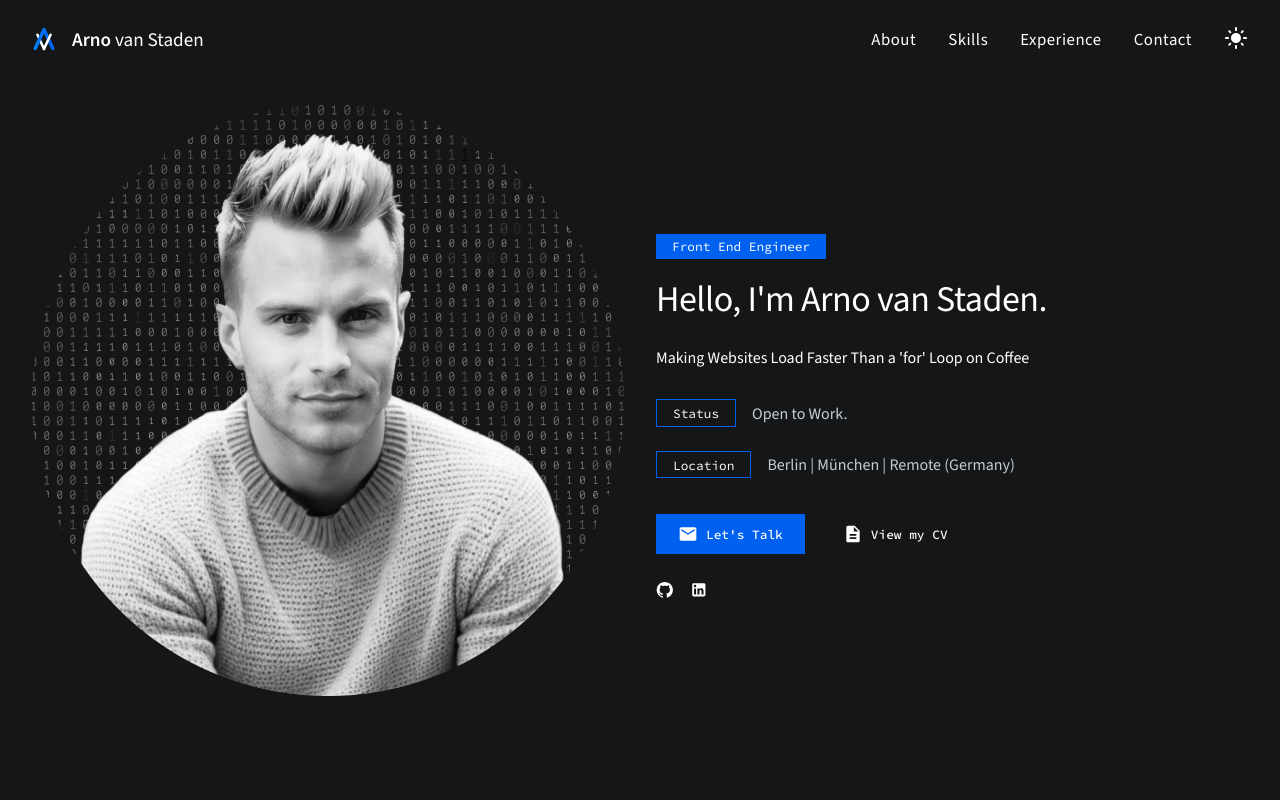
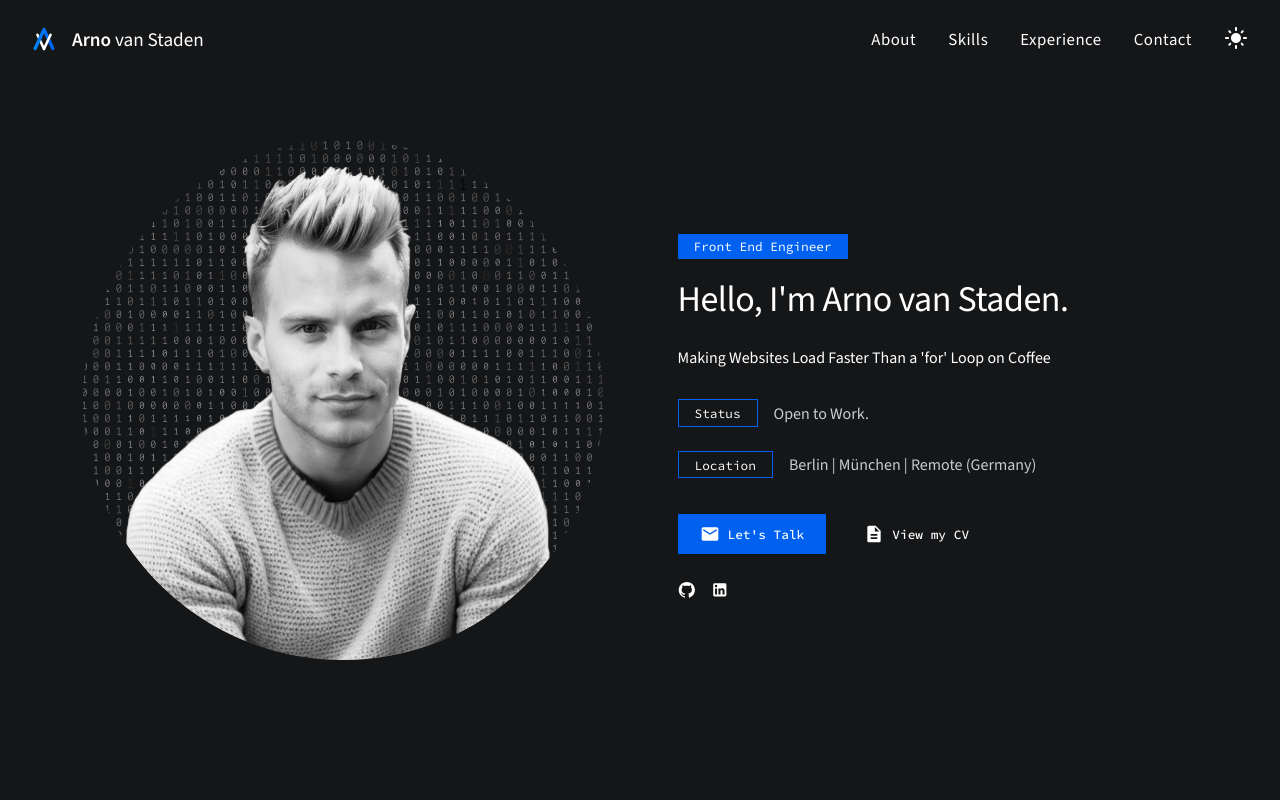
Before and after one commit to arnovanstaden/ArnovS, a Next.js app: page / in a window 1280 px wide. Shown: the top 800 px of the page. Built offline with nearby package versions, Linux system fonts and the light colour scheme.

Commit message:
fix image

```diff
--- a/src/components/content/Landing/index.tsx
+++ b/src/components/content/Landing/index.tsx
@@ -8,6 +8,7 @@ import Social from '@components/layout/Header/Social';
 import typingData from '@data/typings.json';
 import EmailIcon from '@mui/icons-material/Email';
 import DescriptionIcon from '@mui/icons-material/Description';
+import LandingImage from '@public/images/landing.png';
 
 const Landing = (): JSX.Element | null => (
   <section className={styles.Landing}>
@@ -15,10 +16,8 @@ const Landing = (): JSX.Element | null => (
       <div className={styles.grid}>
         <div className={styles.image}>
           <Image
-            src="/images/landing.png"
+            src={LandingImage}
             alt="My profile"
-            width={600}
-            height={600}
             priority
             quality={60}
           />
--- a/src/components/content/Landing/styles.module.scss
+++ b/src/components/content/Landing/styles.module.scss
@@ -10,7 +10,7 @@
     display: grid;
     grid-template-columns: 1fr 1fr;
     align-items: center;
-    gap: 2rem;
+    gap: 75px;
 
     .cookieBanner {
       display: block !important;
@@ -19,10 +19,16 @@
     .image {
       width: 100%;
       display: flex;
+      justify-content: flex-end;
+      align-items: center;
 
       img {
         object-fit: contain;
         width: 100%;
+        object-position: center;
+        height: 100%;
+        max-height: 65vh;
+        max-width: 65vh;
       }
     }
 
```
